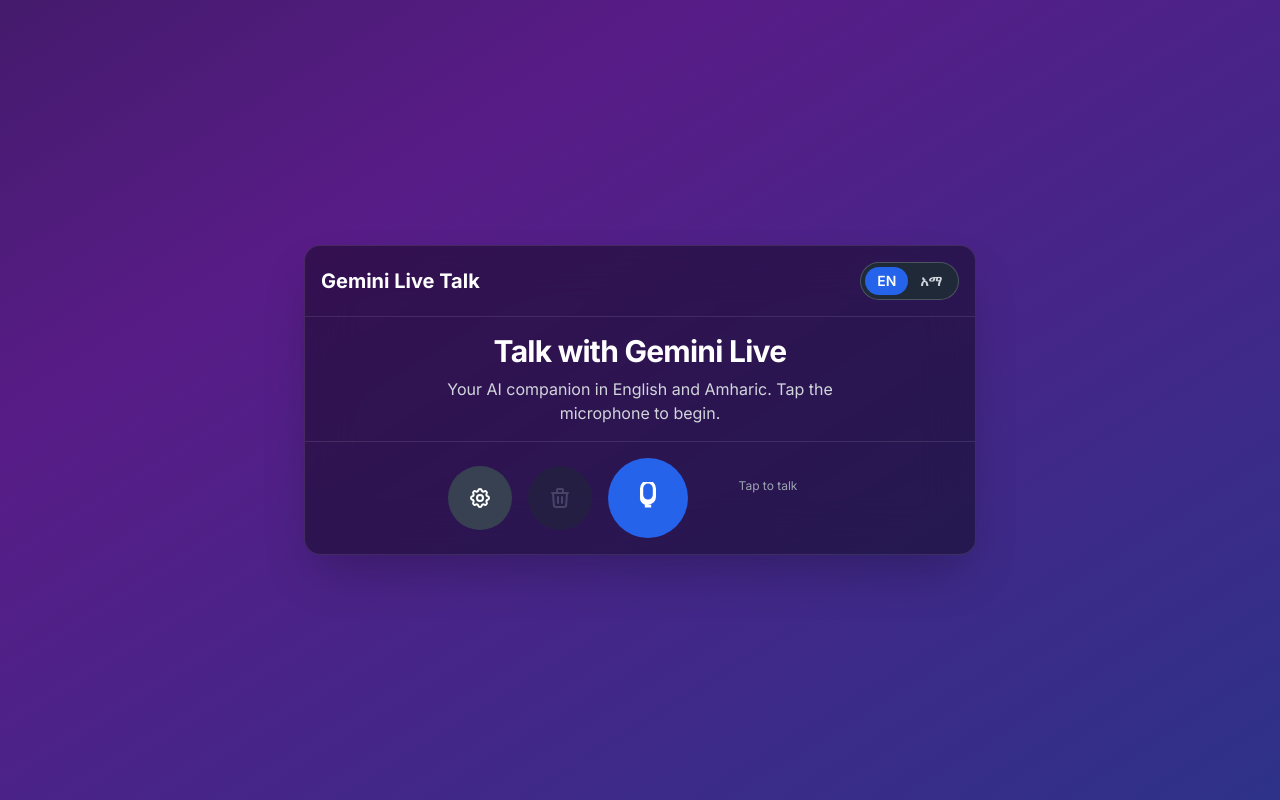
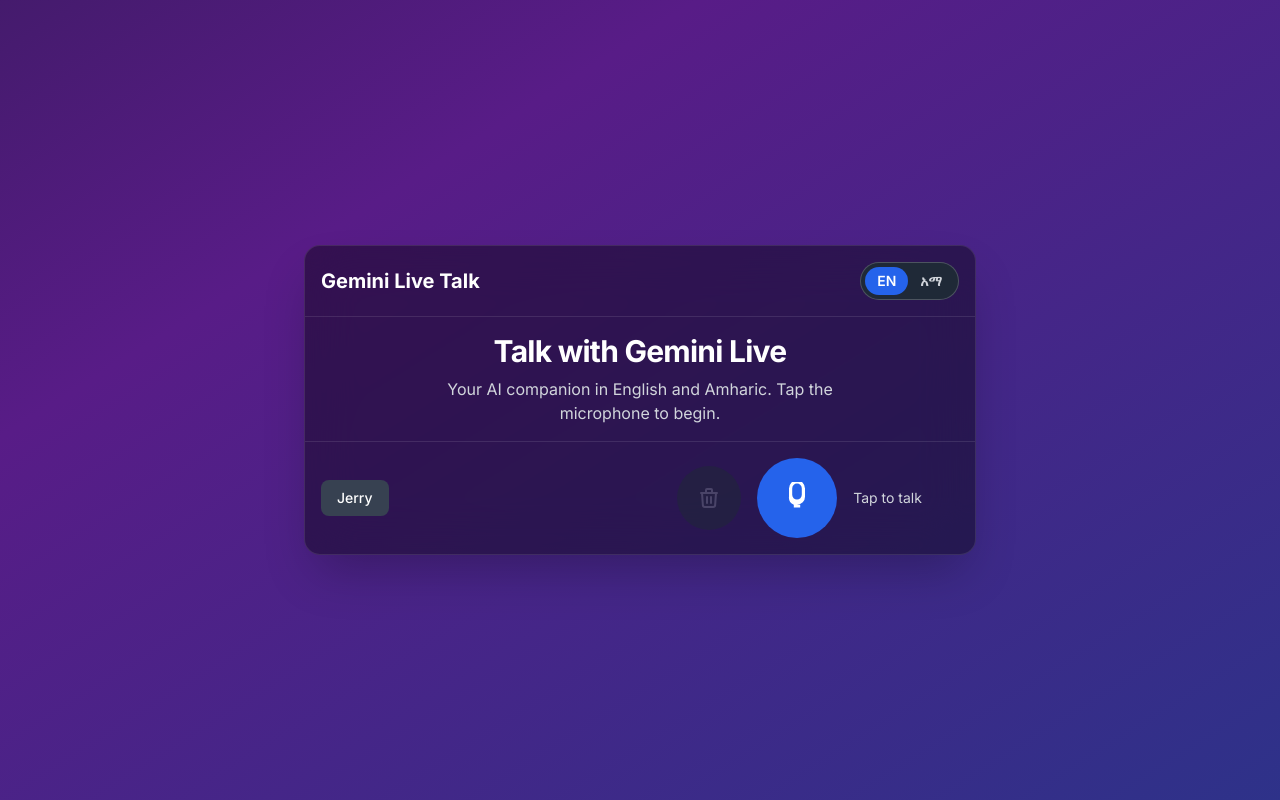
Before and after one commit to AlexKalll/kalkie-talkie, a React (Vite) app: page / in a window 1280 px wide. Built offline with nearby package versions, Linux system fonts and the light colour scheme.

Commit message:
feat: Add custom assistant title based on voice selection

```diff
--- a/src/App.tsx
+++ b/src/App.tsx
@@ -86,12 +86,18 @@
         </main>
 
         <footer className="p-4 border-t border-white/10 flex-shrink-0">
-            <div className="flex items-center justify-center space-x-4">
+            <div className="flex items-center justify-between w-full">
+                {/* Left side: Voice Settings */}
+                <div className="flex-1 flex justify-start">
                     <VoiceSettings
                       onVoiceChange={setVoice}
                       currentVoice={voice}
                       disabled={isListening}
                     />
+                </div>
+
+        {/* Center: Main Controls (status displayed next to mic) */}
+        <div className="flex-1 flex justify-center items-center space-x-4">
                     <ControlButton
                         onClick={handleClearClick}
                         disabled={messages.length === 0 && !isListening}
@@ -109,8 +115,10 @@
                         {isListening ? (isMuted ? <MicrophoneOffIcon /> : <StopIcon />) : <MicrophoneIcon />}
                     </ControlButton>
 
-                <div className="w-32 h-16 flex items-center justify-center">
-                    <p className={`text-center text-xs min-h-[2.5rem] ${connectionState === 'error' ? 'text-red-400' : 'text-gray-400'}`}>{getStatusText()}</p>
+          {/* Status text placed very close to the mic */}
+          <div className="ml-2 flex items-center">
+            <p className={`text-sm leading-none ${connectionState === 'error' ? 'text-red-400' : 'text-gray-300'}`}>{getStatusText()}</p>
+          </div>
                 </div>
             </div>
         </footer>
--- a/src/components/VoiceSettings.tsx
+++ b/src/components/VoiceSettings.tsx
@@ -1,7 +1,10 @@
 import React, { useState, useEffect, useRef } from 'react';
-import { SettingsIcon } from './icons/Icons';
 
 type Voice = 'Orus' | 'Zephyr';
+const voiceMap: Record<Voice, string> = {
+  Zephyr: 'Jerry',
+  Orus: 'Tom',
+};
 
 interface VoiceSettingsProps {
   onVoiceChange: (voice: Voice) => void;
@@ -34,14 +37,14 @@
       <button
         onClick={() => setIsOpen(prev => !prev)}
         disabled={disabled}
-        className="w-16 h-16 flex items-center justify-center bg-gray-700 hover:bg-gray-600 disabled:bg-gray-800 disabled:text-gray-500 rounded-full transition-colors"
+        className="px-4 py-2 text-sm font-medium bg-gray-700 hover:bg-gray-600 disabled:bg-gray-800 disabled:text-gray-500 rounded-lg transition-colors flex items-center"
         aria-label="Open voice settings"
       >
-        <SettingsIcon />
+        {voiceMap[currentVoice]}
       </button>
 
       {isOpen && (
-        <div className="absolute bottom-full mb-3 w-48 bg-gray-800 border border-white/20 rounded-lg shadow-lg p-2 z-10">
+        <div className="absolute bottom-full mb-2 w-48 bg-gray-800 border border-white/20 rounded-lg shadow-lg p-2 z-10">
           <p className="text-xs text-gray-400 px-2 pb-2">Assistant Voice</p>
           <button
             onClick={() => handleVoiceSelect('Zephyr')}
@@ -49,7 +52,7 @@
               currentVoice === 'Zephyr' ? 'bg-blue-600 text-white' : 'hover:bg-gray-700'
             }`}
           >
-            Zephyr (Female)
+            Jerry (Female)
           </button>
           <button
             onClick={() => handleVoiceSelect('Orus')}
@@ -57,7 +60,7 @@
               currentVoice === 'Orus' ? 'bg-blue-600 text-white' : 'hover:bg-gray-700'
             }`}
           >
-            Orus (Male)
+            Tom (Male)
           </button>
         </div>
       )}
--- a/src/constants.ts
+++ b/src/constants.ts
@@ -11,7 +11,10 @@
     statusIdle: string;
     statusConnecting: string;
     statusListening: string;
+    statusMuted: string;
     statusError: string;
+    mute: string;
+    unmute: string;
   };
 };
 
@@ -26,7 +29,10 @@
     statusIdle: 'Tap to talk',
     statusConnecting: 'Connecting...',
     statusListening: 'Listening...',
+    statusMuted: 'Muted',
     statusError: 'Connection error',
+    mute: 'Mute',
+    unmute: 'Unmute',
   },
   [Language.AMHARIC]: {
     header: 'ከ Gemini Live ጋር ይነጋገሩ',
@@ -38,6 +44,9 @@
     statusIdle: 'ለመነጋገር ይንኩ',
     statusConnecting: 'በመገናኘት ላይ...',
     statusListening: 'በማዳመጥ ላይ...',
+    statusMuted: 'ድምጸ-ከል ተደርጓል',
     statusError: 'የግንኙነት ስህተት',
+    mute: 'ድምጸ-ከል አድርግ',
+    unmute: 'ድምጸ-ከል አንሳ',
   },
 };
```
Lines whose indentation alone changed are shown as unchanged.
